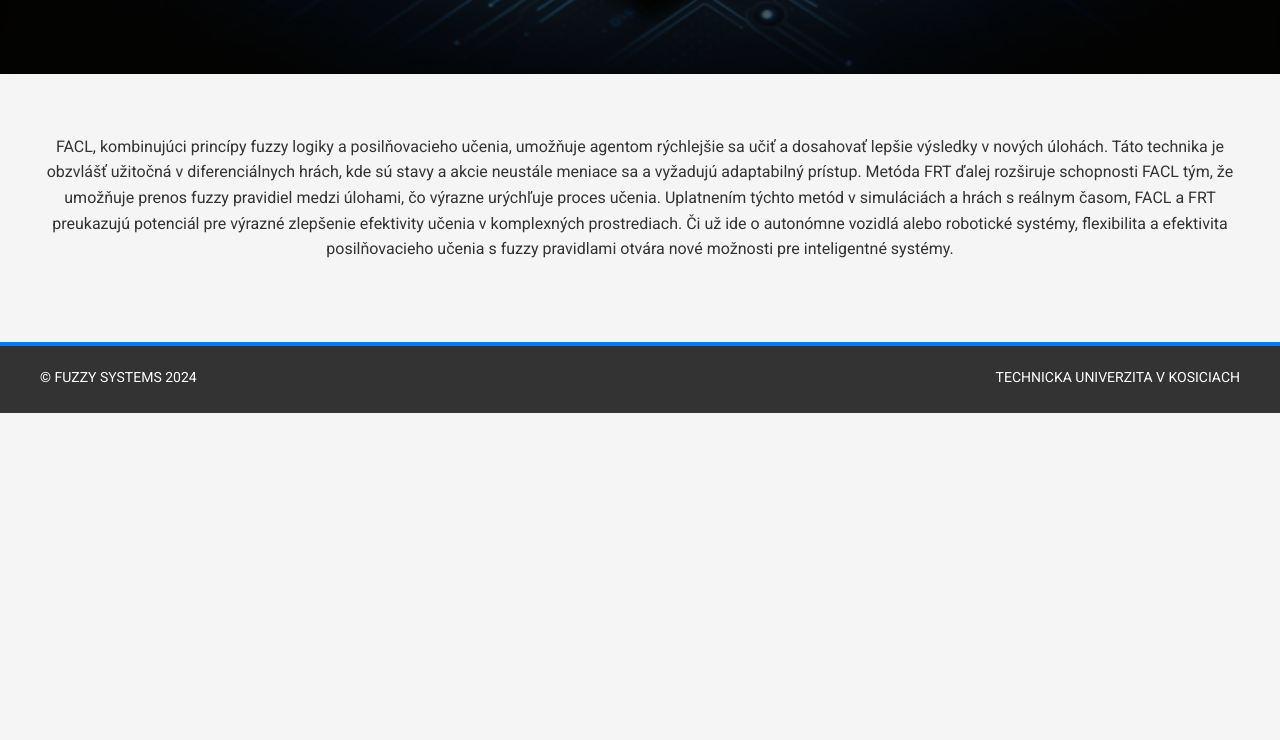
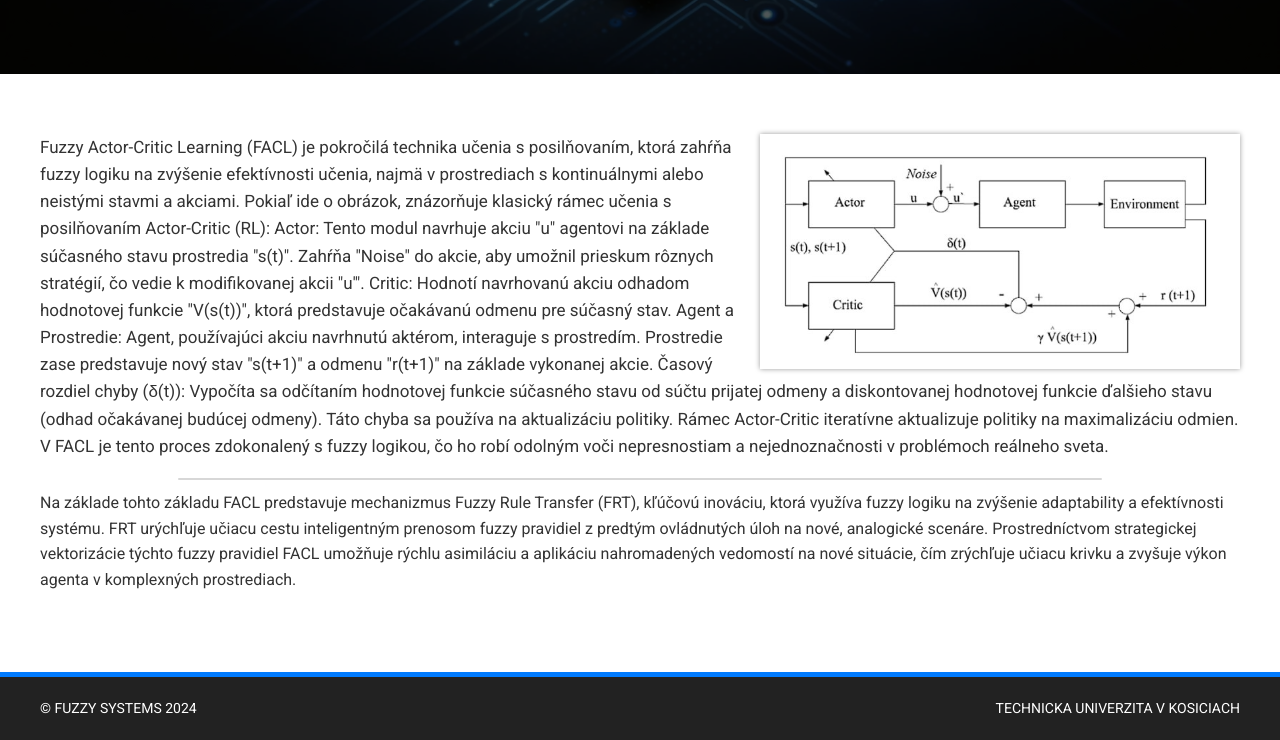
Before and after one commit to facl-project-tuke/facl-tuke, a plain HTML site: page index.html in a window 1280 px wide. Shown: the part 669-1409 px from the top of the page. Before the commit the page ends 1082 px from the top, so only its background shows below. Drawn offline with Linux system fonts and the light colour scheme; files whose address does not match are found by name.

Commit message:
end of start

```diff
--- a/index.html
+++ b/index.html
@@ -46,7 +46,12 @@
           </p>
         </div>
         <div class="intro__pdf">
-          <a href="./01 - Enhancing Learning Efficiency in FACL -- A Novel Fuzzy Rule Transfer Method for Transfer Learning - Ni (2024).pdf" download="Enhancing Learning Efficiency in FACL -- A Novel Fuzzy Rule Transfer Method for Transfer Learning - Ni (2024).pdf" class="intro__pdf_text">Original Article</a>
+          <a
+            href="./01 - Enhancing Learning Efficiency in FACL -- A Novel Fuzzy Rule Transfer Method for Transfer Learning - Ni (2024).pdf"
+            download="Enhancing Learning Efficiency in FACL -- A Novel Fuzzy Rule Transfer Method for Transfer Learning - Ni (2024).pdf"
+            class="intro__pdf_text"
+            >Original Article</a
+          >
           <svg
             class="intro__pdf_img"
             id="downloadPdfBtn"
@@ -92,19 +97,37 @@
       </section>
       <main class="main">
         <div class="main__content container">
+          <img class="main__img" src="./img/2024-03-06 18.48.27.jpg" alt="" />
           <p class="main__text">
-            FACL, kombinujúci princípy fuzzy logiky a posilňovacieho učenia,
-            umožňuje agentom rýchlejšie sa učiť a dosahovať lepšie výsledky v
-            nových úlohách. Táto technika je obzvlášť užitočná v diferenciálnych
-            hrách, kde sú stavy a akcie neustále meniace sa a vyžadujú
-            adaptabilný prístup. Metóda FRT ďalej rozširuje schopnosti FACL tým,
-            že umožňuje prenos fuzzy pravidiel medzi úlohami, čo výrazne
-            urýchľuje proces učenia. Uplatnením týchto metód v simuláciách a
-            hrách s reálnym časom, FACL a FRT preukazujú potenciál pre výrazné
-            zlepšenie efektivity učenia v komplexných prostrediach. Či už ide o
-            autonómne vozidlá alebo robotické systémy, flexibilita a efektivita
-            posilňovacieho učenia s fuzzy pravidlami otvára nové možnosti pre
-            inteligentné systémy.
+            Fuzzy Actor-Critic Learning (FACL) je pokročilá technika učenia s
+            posilňovaním, ktorá zahŕňa fuzzy logiku na zvýšenie efektívnosti
+            učenia, najmä v prostrediach s kontinuálnymi alebo neistými stavmi a
+            akciami. Pokiaľ ide o obrázok, znázorňuje klasický rámec učenia s
+            posilňovaním Actor-Critic (RL): Actor: Tento modul navrhuje akciu
+            "u" agentovi na základe súčasného stavu prostredia "s(t)". Zahŕňa
+            "Noise" do akcie, aby umožnil prieskum rôznych stratégií, čo vedie k
+            modifikovanej akcii "u'". Critic: Hodnotí navrhovanú akciu odhadom
+            hodnotovej funkcie "V(s(t))", ktorá predstavuje očakávanú odmenu pre
+            súčasný stav. Agent a Prostredie: Agent, používajúci akciu navrhnutú
+            aktérom, interaguje s prostredím. Prostredie zase predstavuje nový
+            stav "s(t+1)" a odmenu "r(t+1)" na základe vykonanej akcie. Časový
+            rozdiel chyby (δ(t)): Vypočíta sa odčítaním hodnotovej funkcie
+            súčasného stavu od súčtu prijatej odmeny a diskontovanej hodnotovej
+            funkcie ďalšieho stavu (odhad očakávanej budúcej odmeny). Táto chyba
+            sa používa na aktualizáciu politiky. Rámec Actor-Critic iteratívne
+            aktualizuje politiky na maximalizáciu odmien. V FACL je tento proces
+            zdokonalený s fuzzy logikou, čo ho robí odolným voči nepresnostiam a
+            nejednoznačnosti v problémoch reálneho sveta.
+          </p>
+          <p class="main__text_add">
+            Na základe tohto základu FACL predstavuje mechanizmus Fuzzy Rule
+            Transfer (FRT), kľúčovú inováciu, ktorá využíva fuzzy logiku na
+            zvýšenie adaptability a efektívnosti systému. FRT urýchľuje učiacu
+            cestu inteligentným prenosom fuzzy pravidiel z predtým ovládnutých
+            úloh na nové, analogické scenáre. Prostredníctvom strategickej
+            vektorizácie týchto fuzzy pravidiel FACL umožňuje rýchlu asimiláciu
+            a aplikáciu nahromadených vedomostí na nové situácie, čím zrýchľuje
+            učiacu krivku a zvyšuje výkon agenta v komplexných prostrediach.
           </p>
         </div>
       </main>
@@ -115,7 +138,7 @@
             <p>Vedúci - Denys Bondarchuk</p>
             <div class="card__info_add">
               <p>TUKE Int- s</p>
-              <p> KATEDRA KYBERNETIKY A UMELEJ INTELIGENCIE</p>
+              <p>KATEDRA KYBERNETIKY A UMELEJ INTELIGENCIE</p>
               <a
                 href="mailto:denys.bondarchuk@student.tuke.sk?subject=&body="
                 class="outlook-link"
@@ -130,7 +153,7 @@
             <p>Ivan Kulichev</p>
             <div class="card__info_add">
               <p>TUKE Int- s</p>
-              <p> KATEDRA KYBERNETIKY A UMELEJ INTELIGENCIE</p>
+              <p>KATEDRA KYBERNETIKY A UMELEJ INTELIGENCIE</p>
               <a
                 href="mailto:ivan.kulichev@student.tuke.sk?subject=&body="
                 class="outlook-link"
@@ -145,7 +168,7 @@
             <p>Kuznietsov Maksym</p>
             <div class="card__info_add">
               <p>TUKE Int- s</p>
-              <p> KATEDRA KYBERNETIKY A UMELEJ INTELIGENCIE</p>
+              <p>KATEDRA KYBERNETIKY A UMELEJ INTELIGENCIE</p>
               <a
                 href="mailto:maksym.kuznietsov@student.tuke.sk?subject=&body="
                 class="outlook-link"
@@ -160,7 +183,7 @@
             <p>Pylypiv Ruslan</p>
             <div class="card__info_add">
               <p>TUKE Int- s</p>
-              <p> KATEDRA KYBERNETIKY A UMELEJ INTELIGENCIE</p>
+              <p>KATEDRA KYBERNETIKY A UMELEJ INTELIGENCIE</p>
               <a
                 href="mailto:ruslan.pylypiv@student.tuke.sk?subject=&body="
                 class="outlook-link"
--- a/style.css
+++ b/style.css
@@ -3,7 +3,7 @@
 body {
   margin: 0;
   font-family: "Roboto", sans-serif; /* Современный шрифт без засечек */
-  background-color: #f5f5f5;
+  background-color: #ffffff;
   color: #333;
   line-height: 1.6;
 }
@@ -185,7 +185,33 @@ p {
 }
 
 .main__text {
-  text-align: center;
+  position: relative;
+  font-size: 17px;
+}
+
+.main__text_add{
+  margin-top: 30px;
+}
+
+.main__text::after{
+  content: "";
+  position: absolute;
+  width: 77%;
+  height: 2px;
+  background-color: #b0b0b0;
+  opacity: 0.5;
+  left: 50%;
+  transform: translateX(-50%);
+  border-radius: 10px;
+  bottom: -20px;
+}
+
+.main__img {
+  width: 40%;
+  height: auto;
+  float: right;
+  margin-left: 20px;
+  box-shadow: 0px 0px 5px 0px rgba(0, 0, 0, 0.4);
 }
 
 .container_cards {
@@ -277,12 +303,22 @@ p {
     flex-basis: calc(50% - 20px); /* Две карточки в ряду, учитывая gap */
     height: 760px;
   }
+
+  .main__img {
+    width: 50%;
+  }
 }
 
 @media (max-width: 768px) {
   /* Для телефонов и меньше */
   .card {
     flex-basis: 100%; /* Одна карточка на всю ширину */
+  }
+
+  .main__img {
+    float: none;
+    width: 100%;
+    margin: 0;
   }
 }
 
@@ -293,15 +329,20 @@ p {
 .footer__content {
   display: flex;
   justify-content: space-between;
+  /* height: 40px; */
+}
+
+.footer__content p {
+  margin-bottom: 0;
 }
 
 /* Футер */
 .footer {
-  background-color: #333;
+  background-color: #222222;
   color: #fff;
   text-align: center;
   font-size: 14px;
-  border-top: 4px solid #007bff;
+  border-top: 5px solid #007bff;
   position: relative;
   margin-top: auto; /* Автоматический отступ сверху, чтобы прижать футер к низу */
 }
@@ -316,7 +357,7 @@ p {
     text-align: center;
   }
 
-  .card{
+  .card {
     height: 640px;
   }
 
@@ -333,7 +374,7 @@ p {
     font-size: 18px;
   }
 
-  .intro__pdf_img{
+  .intro__pdf_img {
     display: none;
   }
 }
```
Also changed, not shown: img/2024-03-06 18.48.27.jpg (added).
